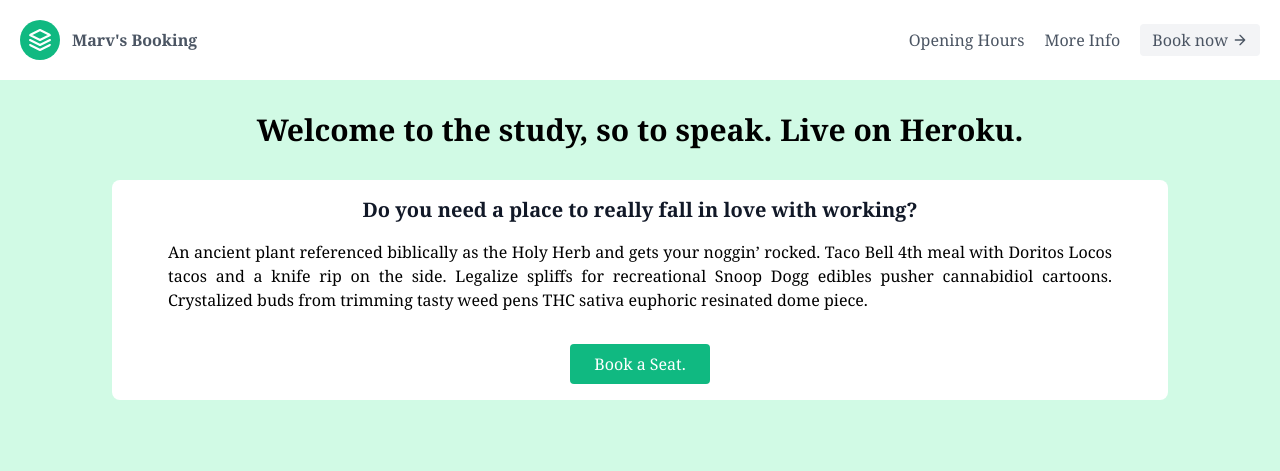
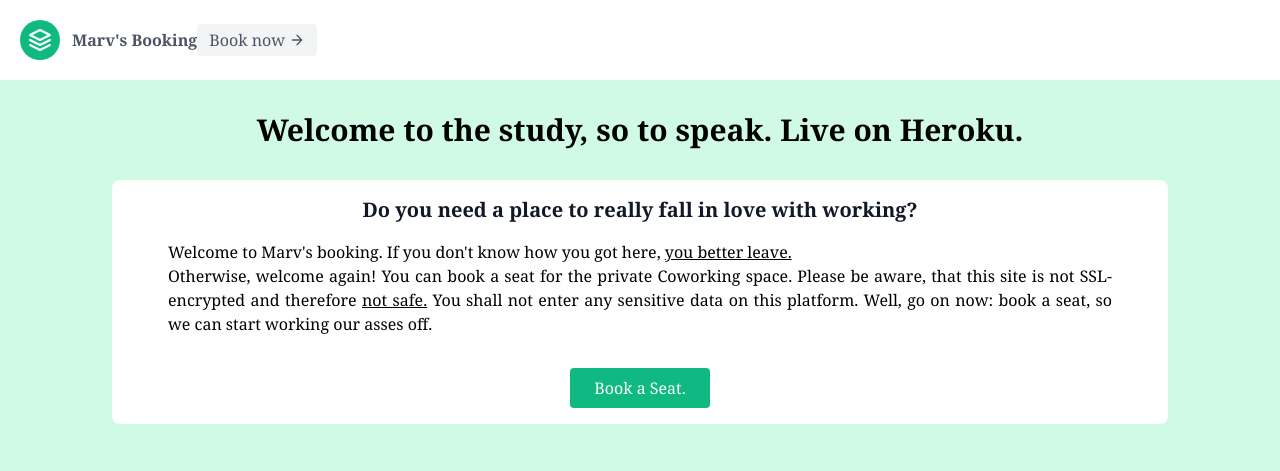
Before and after one commit to marvinschulze/try_this, a Django app: page / in a window 1280 px wide. Shown: the top 471 px of the page. Run offline with Django 3.2, Linux system fonts and the light colour scheme; some libraries are stand-ins or nearby versions.

Commit message:
unfinshed calendar integration

```diff
--- a/booking/templates/booking/base.html
+++ b/booking/templates/booking/base.html
@@ -19,10 +19,6 @@
                 </svg>
                 <span class="ml-3 text-xl "><a href="{% url 'booking:home' %}" class="font-bold">Marv's Booking</a></span>
               </a>
-              <nav class="md:ml-auto flex flex-wrap items-center text-base justify-center">
-                <a class="mr-5 hover:text-gray-900">Opening Hours</a>
-                <a class="mr-5 hover:text-gray-900">More Info</a>
-              </nav>
               <button class="inline-flex items-center bg-gray-100 border-0 py-1 px-3 focus:outline-none hover:bg-gray-200 rounded text-base mt-4 md:mt-0">Book now
                 <svg fill="none" stroke="currentColor" stroke-linecap="round" stroke-linejoin="round" stroke-width="2" class="w-4 h-4 ml-1" viewBox="0 0 24 24">
                   <path d="M5 12h14M12 5l7 7-7 7"></path>
@@ -31,7 +27,7 @@
             </div>
           </header>
 
-        <div class="width-full px-8 ">
+        <div class="width-full px-8 pb-4 ">
 
             {% block content %}
             {% endblock %}
--- a/booking/templates/booking/home.html
+++ b/booking/templates/booking/home.html
@@ -33,7 +33,11 @@
     <div class="grid grid-cols-1 gap-2 sm:gap-8 sm:p-2 text-center md:mx-8">
         <div class="bg-white rounded-lg p-4 sm:px-6">
           <h2 class="font-semibold text-xl text-gray-900">Do you need a place to really fall in love with working?</h2>
-          <p class="p-4 sm:px-8 text-justify text-base font-light">An ancient plant referenced biblically as the Holy Herb and gets your noggin’ rocked. Taco Bell 4th meal with Doritos Locos tacos and a knife rip on the side. Legalize spliffs for recreational Snoop Dogg edibles pusher cannabidiol cartoons. Crystalized buds from trimming tasty weed pens THC sativa euphoric resinated dome piece. </p>
+          <p class="p-4 sm:px-8 text-justify text-base font-light">
+            Welcome to Marv's booking. If you don't know how you got here, <a href="https://hackertyper.net/" class="underline">you better leave.</a>
+            <br>Otherwise, welcome again! You can book a seat for the private Coworking space. Please be aware, that this site is not SSL-encrypted and therefore <span class="underline">not safe.</span>
+            You shall not enter any sensitive data on this platform. Well, go on now: book a seat, so we can start working our asses off.
+          </p>
           <button class="flex mx-auto mt-4 text-white bg-green-500 border-0 py-2 px-6 focus:outline-none hover:bg-green-600 rounded text-md"><a href="{% url 'booking:booking-index' %}">Book a Seat.</a> </button>
         </div>
         <!-- <div class="bg-white rounded-lg p-6">
--- a/booking/urls.py
+++ b/booking/urls.py
@@ -23,4 +23,5 @@
     path('', views.home, name='home'),
     path('book-now/', views.booking, name='booking-index'),
     path('<int:booking_id>/book-overview/', views.bookingOverview, name='booking-overview'),
+    path('calendar', views.calendar, name="calendar")
 ]
--- a/booking/views.py
+++ b/booking/views.py
@@ -2,6 +2,8 @@
 
 from .models import Booking, Timeslot
 from .forms import BookingForm
+
+from datetime import date
 
 # Create your views here.
 
@@ -34,11 +36,45 @@
 
     return render(request, template_name, {'form':form, 'date_error':date_error})
 
+# Shows overview to user who just made a booking || BUG: accesible to anyone by url
 def bookingOverview(request, booking_id):
     booking = get_object_or_404(Booking, pk=booking_id)
     template_name = 'booking/book-overview.html'
     return render(request, template_name, {'booking': booking})
 
+def calendar(request):
+    template_name = 'booking/calendar.html'
+
+    # context = {}
+    # # fetch all dates in the database, that are today or in the future || collect bookings accordingly
+    # for timeslot in Timeslot.objects.all():
+    #     print(timeslot)
+    #     t = timeslot.values()
+    #     print(t)
+
+    # content = {}
+    # future_timeslots = Timeslot.objects.all().select_related()
+    # for slot in future_timeslots:
+    #     slot_bookings = slot.booking_set.all()
+    #     content[slot] = {'date': "now"}
+    # print(content)
+
+    # test = {"hello": "1221", "jlasd": 12213}
+    future_timeslots = Timeslot.objects.filter(date__gte=date.today())
+    print(future_timeslots.values())
+    for f in future_timeslots:
+        print(f.booking_set.all())
+    # for f in future_timeslots:
+    #     print(f.select_related())
+    # apparently same effect:
+    # future_timeslots = Timeslot.objects.all().filter(date__gte=date.today())
+
+    test = {"first": {"date": 12}, "second": "you"}
+    test2 = {"first": {"date": 12}, "second": "you"}
+
+    return render(request, template_name, context={'test':test, 'test2': test2})
+
+
 
 
 ############# [BUG] #############
```
Also changed, not shown: booking/templates/booking/calendar.html (added, +16 -0 lines), db.sqlite3.
